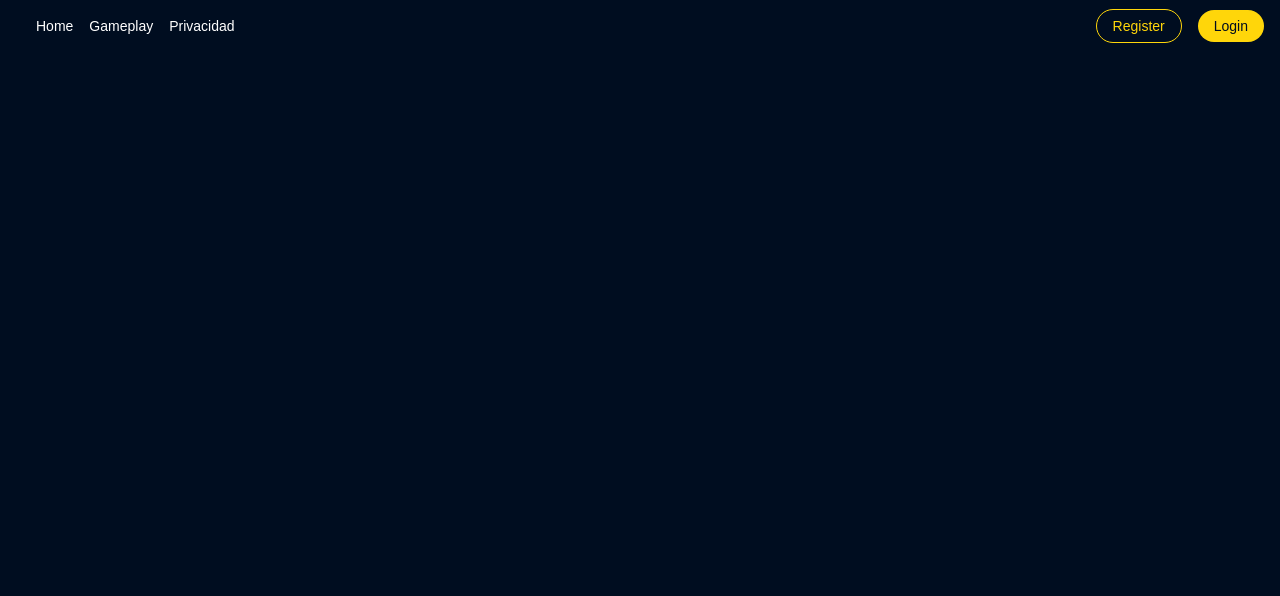
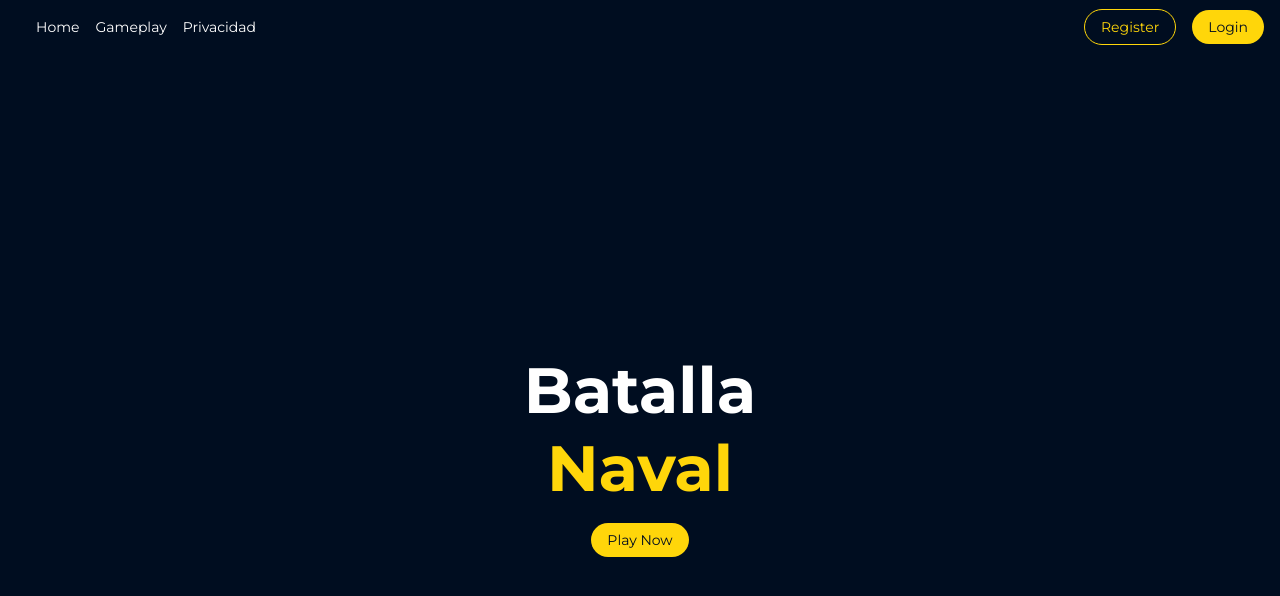
Before and after one commit to Santaval/CI-0126-web-design-final-project, a website: page frontend/src/public/index.html in a window 1280 px wide. Drawn offline with Linux system fonts and the light colour scheme.

Commit message:
feat: update index.html and styles.css with hero section layout and styles

```diff
--- a/frontend/src/public/index.html
+++ b/frontend/src/public/index.html
@@ -3,12 +3,20 @@
   <head>
     <meta charset="UTF-8" />
     <meta name="viewport" content="width=device-width, initial-scale=1.0" />
-    <link rel="stylesheet" href="/global/global.css" />
+    <link rel="stylesheet" href="./global/global.css" />
+    <link rel="stylesheet" href="./styles.css" />
+    <link rel="preconnect" href="https://fonts.googleapis.com" />
+    <link rel="preconnect" href="https://fonts.gstatic.com" crossorigin />
+    <link
+      href="https://fonts.googleapis.com/css2?family=Montserrat:ital,wght@0,100..900;1,100..900&display=swap"
+      rel="stylesheet"
+    />
     <title>Document</title>
   </head>
   <body>
+    <!-- TOP NAVIGATION BAR -->
     <nav id="top-nav">
-      <ul >
+      <ul>
         <li><a href="/">Home</a></li>
         <li><a href="/game">Gameplay</a></li>
         <li><a href="/contact">Privacidad</a></li>
@@ -18,7 +26,17 @@
         <a class="secondary-button" href="/register">Register</a>
         <a class="primary-button" href="/login">Login</a>
       </div>
+    </nav>
+    <!-- TOP NAVIGATION END -->
 
-    </nav>
+    <main>
+      <section id="hero-section">
+        <h1>
+          <span class="white-text">Batalla</span> <br />
+          <span>Naval</span>
+        </h1>
+        <a class="primary-button" href="/game">Play Now</a>
+      </section>
+    </main>
   </body>
 </html>
--- /dev/null
+++ b/frontend/src/public/styles.css
@@ -0,0 +1,13 @@
+#hero-section {
+    display: flex;
+    flex-direction: column;
+    justify-content: center;
+    align-items: center;
+    height: 100vh;
+}
+
+#hero-section h1 {
+    font-size: var(--font-size-huge);
+    margin-bottom: var(--spacing-medium);
+    text-align: center;
+}
```
